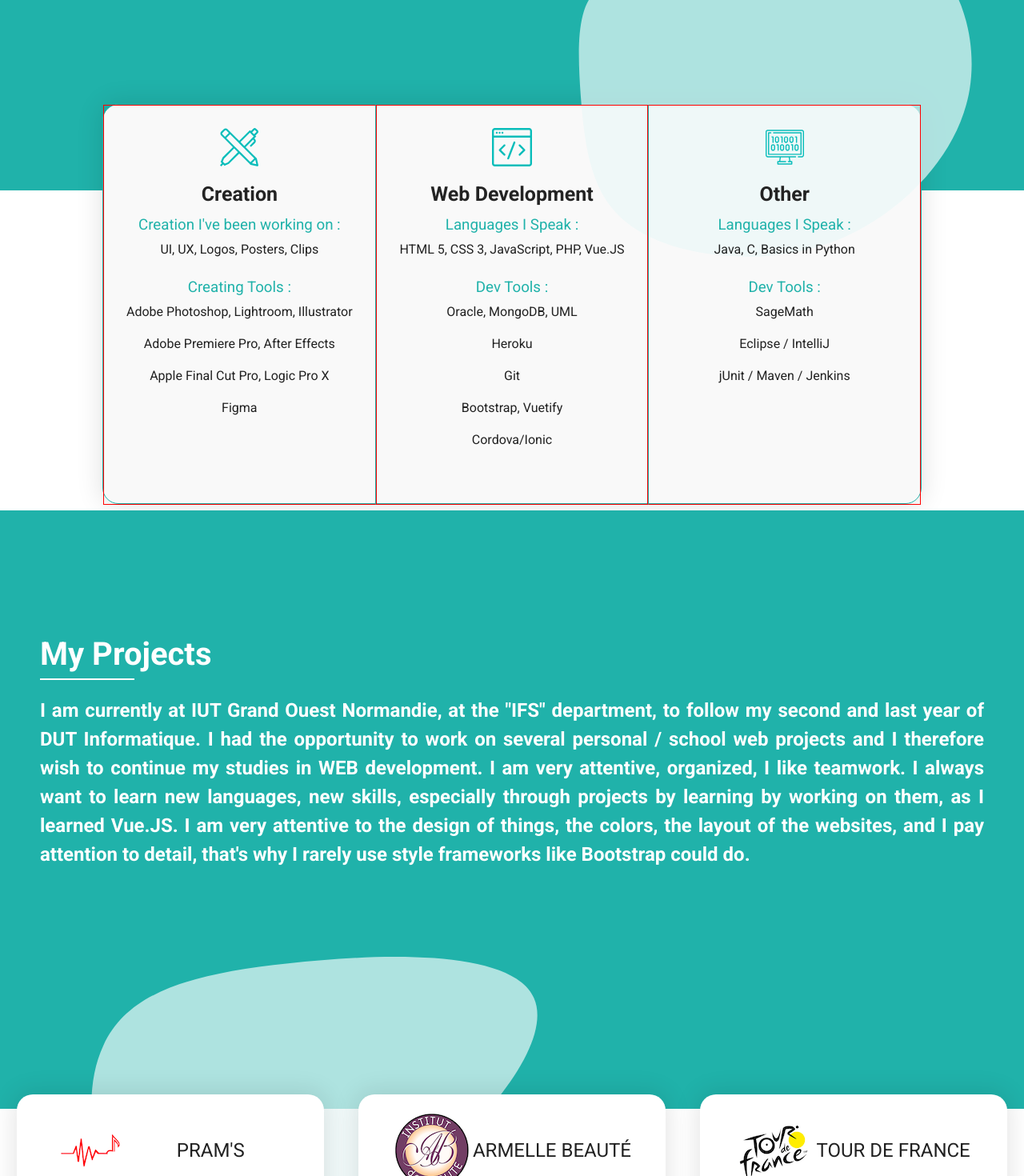
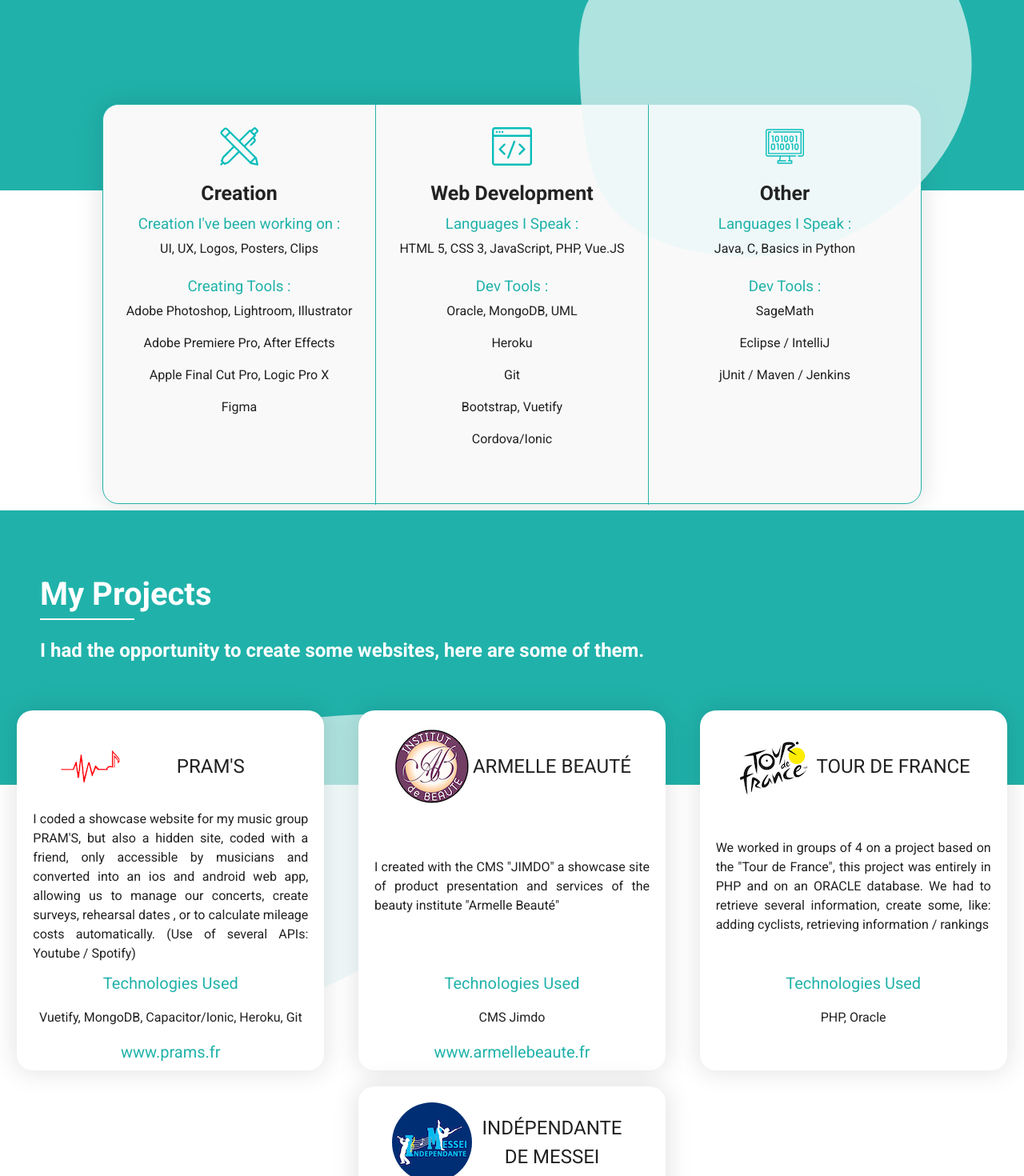
Before and after one commit to kilianpichard/E-Portfolio, a Vue app: page / in a window 1280 px wide. Shown: the part 1060-2530 px from the top of the page at 80% size. Built offline with nearby package versions, Linux system fonts and the light colour scheme.

Commit message:
test fix col 4

```diff
--- a/src/App.vue
+++ b/src/App.vue
@@ -87,11 +87,10 @@
         </div>
       </div>
       <div class="firstPart">
-      <div class="aboutContainer">
+      <div class="projectContainer">
         <h1 class="cat">My Projects</h1>
         <div class="underline"></div>
-        <h2 class="about">I am currently at IUT Grand Ouest Normandie, at the "IFS" department, to follow my second and last year of DUT Informatique. I had the opportunity to work on several personal / school web projects and I therefore wish to continue my studies in WEB development. I am very attentive, organized, I like teamwork. I always want to learn new languages, new skills, especially through projects by learning by working on them, as I learned Vue.JS. I am very attentive to the design of things, the colors, the layout of the websites, and I pay attention to detail, that's why I rarely use style frameworks like Bootstrap could do.
-        </h2>
+        <h2 class="about">I had the opportunity to create some websites, here are some of them.</h2>
       </div>
       <div class="underline"></div>
       <div class="allProjects">
@@ -267,7 +266,7 @@
 .three{
   width: 100vw;
   right: 25vw;
-  top:220vh;
+  top:182vh;
 }
 
 
@@ -299,8 +298,7 @@
   justify-content: flex-start;
   z-index: 15;
   height: 500px !important;
-  width: 500px !important;
-  border: 1px solid red;
+  width: 26.66vw !important;
 }
 .iconSvg{
   height: 48px !important;
@@ -337,6 +335,11 @@
   background: lightseagreen;
   color: white;
   padding: 150px 50px 300px 50px;
+}
+.projectContainer{
+  background: lightseagreen;
+  color: white;
+  padding: 75px 50px 150px 50px;
 }
 .about{
   text-align: justify;
@@ -408,7 +411,8 @@
   align-items: center;
   justify-content: space-around;
   position: absolute;
-  top:90vh;
+  top:30vh;
+  margin-bottom: 20px;
 }
 .projectContent{
   text-align: justify;
```
